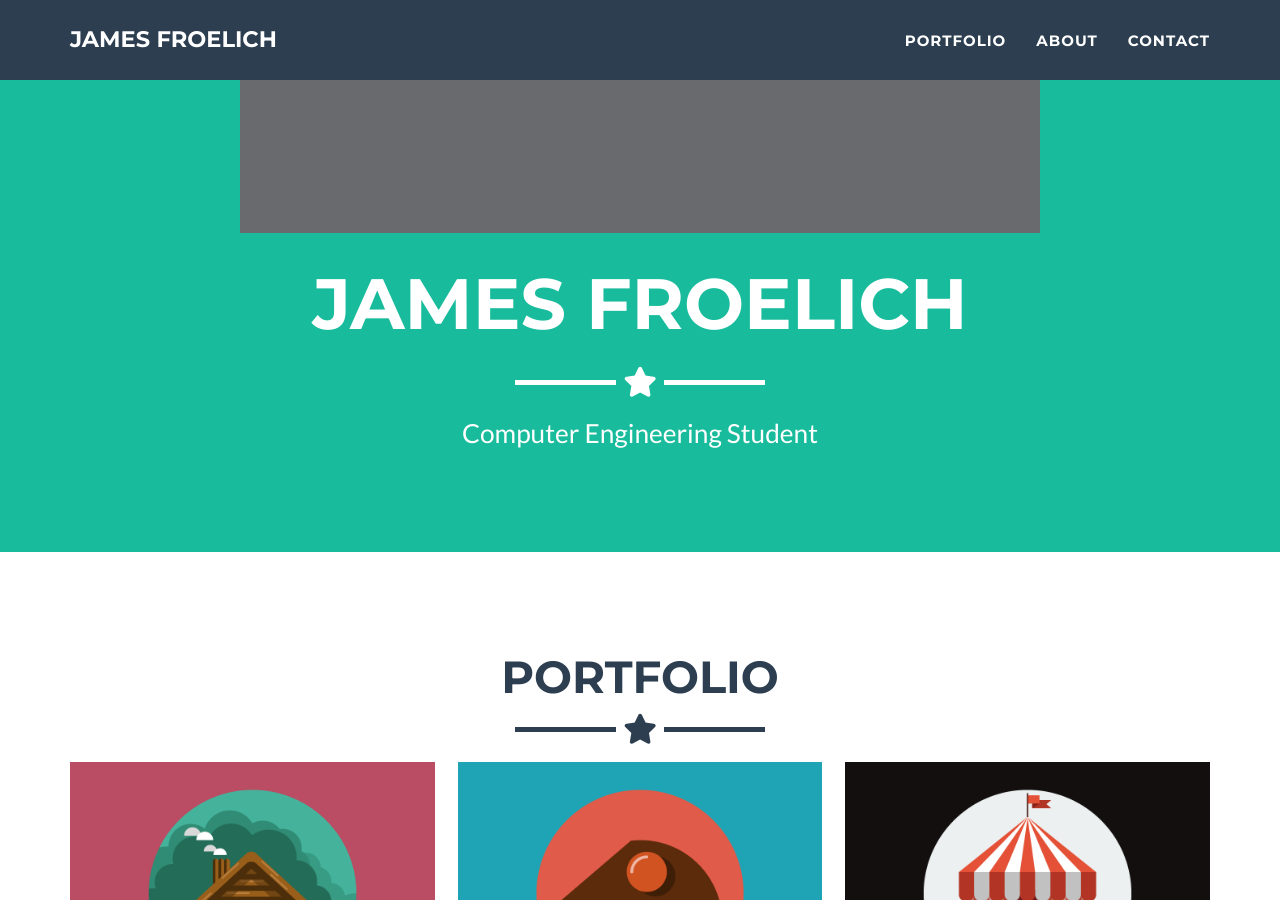
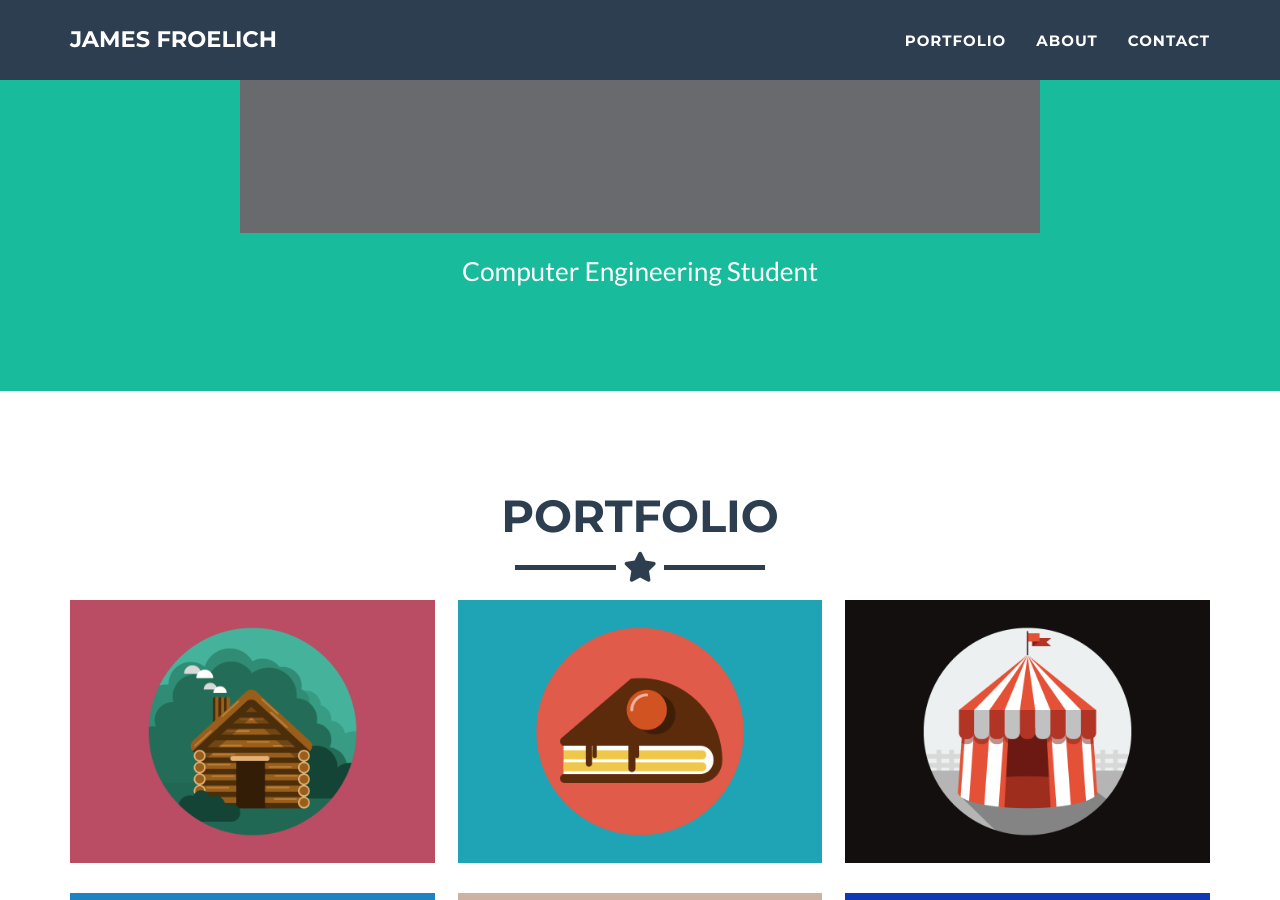
Before and after one commit to Jfroel/jfroel.github.io, a Jekyll site: the page built from _posts/2014-07-18-project-1.markdown, in a window 1280 px wide and 900 px high, scrolled down 767 px. Built offline with Jekyll 4.4.1, drawn with Linux system fonts in a browser that asks for light colours.

Commit message:
Update header.html

```diff
--- a/_includes/header.html
+++ b/_includes/header.html
@@ -5,8 +5,6 @@
       <div class="col-lg-12">
         <img class="img-responsive" src="img/JF.png" alt="profile-pic" />
         <div class="intro-text">
-          <span class="name">{{ site.title }}</span>
-          <hr class="star-light" />
           <span class="skills">{{ site.skills }}</span>
         </div>
       </div>
```
